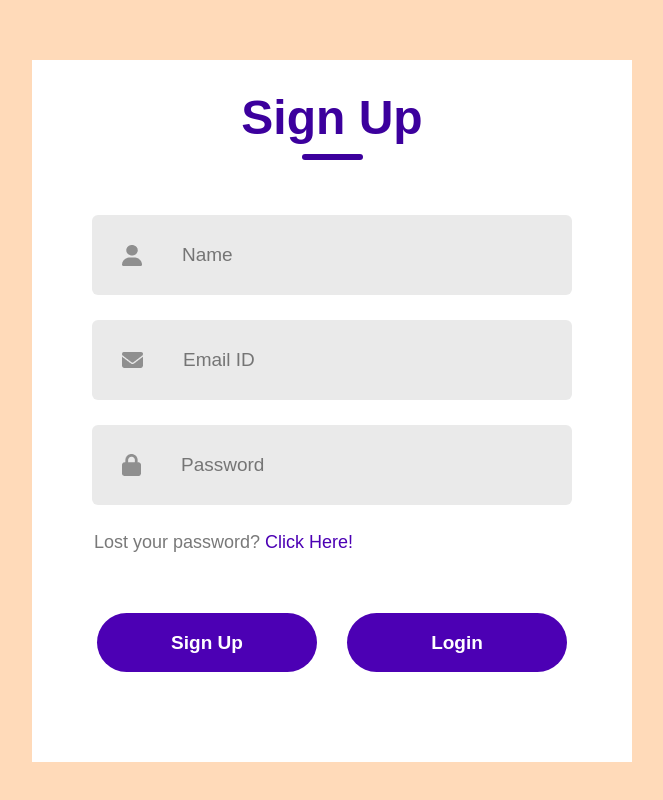
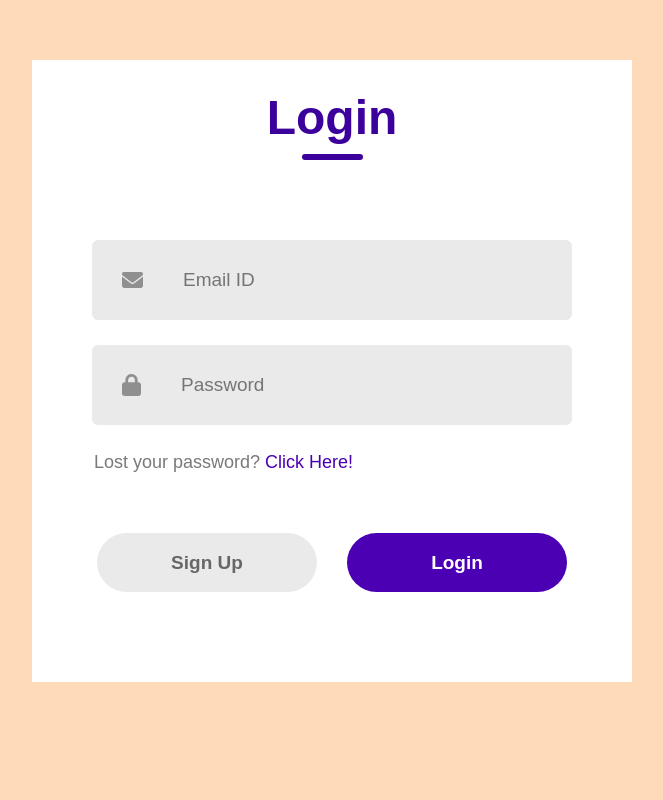
Before and after one commit to Mochatr/Flashmaster, a React (Create React App) app in the folder frontend/: page /Authenticate in a window 1280 px wide. Shown: the part 140-940 px from the top of the page, without its empty margins (308-971 px from the left). Built offline with nearby package versions, Linux system fonts and the light colour scheme.

Commit message:
feat: Add LoginSignup component with styling

```diff
--- a/frontend/src/components/LoginSignup/LoginSignup.css
+++ b/frontend/src/components/LoginSignup/LoginSignup.css
@@ -96,3 +96,8 @@
     font-weight: 700;
     cursor: pointer;
 }
+
+.gray {
+    background: #EAEAEA;
+    color: #676767;
+}
--- a/frontend/src/components/LoginSignup/LoginSignup.jsx
+++ b/frontend/src/components/LoginSignup/LoginSignup.jsx
@@ -1,4 +1,4 @@
-import React from 'react';
+import React, { useState } from 'react';
 import './LoginSignup.css';
 
 import user_icon from '../assets/person.png';
@@ -6,17 +6,22 @@
 import password_icon from '../assets/password.png';
 
 const LoginSignup = () => {
+
+  const [action, setAction] = useState('Login');
+
+
     return (
       <div className="container">
         <div className="header">
-          <div className="text">Sign Up</div>
+          <div className="text">{action}</div>
           <div className="underline"></div>
         </div>
         <div className="inputs">
-          <div className="input">
+          {action==="Login"?<div></div>:<div className="input">
             <img src={user_icon} alt="" />
             <input type="text" placeholder="Name" />
-          </div>
+          </div>}
+
           <div className="input">
             <img src={email_icon} alt="" />
             <input type="email" placeholder="Email ID" />
@@ -26,12 +31,12 @@
             <input type="password" placeholder="Password" />
           </div>
         </div>
-        <div className="forgot-password">Lost your password? <span>Click Here!</span></div>
+        {action==="Sign Up"?<div></div>:<div className="forgot-password">Lost your password? <span>Click Here!</span></div>}
         <div className="submit-container">
-         <div className="submit">Sign Up</div>
-         <div className="submit">Login</div>
+         <div className={action==="Login"?"submit gray":"submit"} onClick={()=>{setAction("Sign Up")}}>Sign Up</div>
+         <div className={action==="Sign Up"?"submit gray":"submit"} onClick={()=>{setAction("Login")}}>Login</div>
         </div>
-    </div>
+     </div>
     );
 };
 
```
